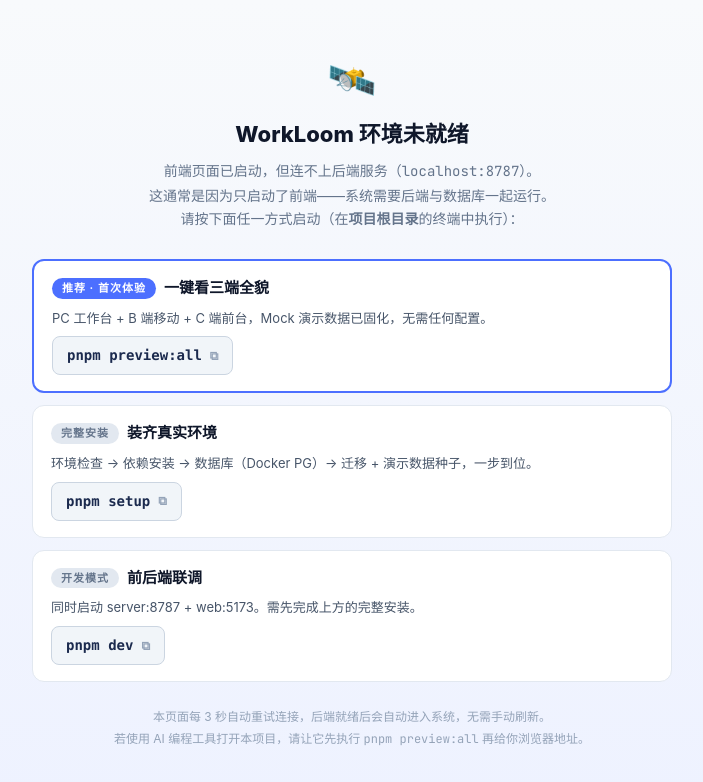
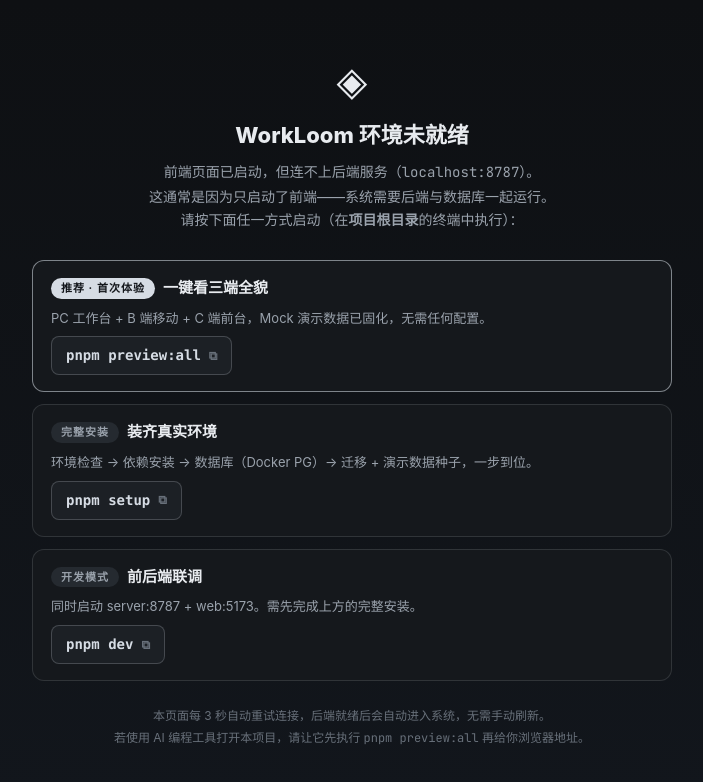
Before and after one commit to geniusdapeng-collab/workroom-eagle, a React (Vite) app in the folder apps/web/: page / in a window 1280 px wide. Shown: the top 782 px of the page, without its empty margins (288-991 px from the left). Built offline with nearby package versions, Linux system fonts and the light colour scheme; no server answers.

Commit message:
feat(theme): 基座同步——深空银辉视觉语言 V2

```diff
--- a/apps/web/src/components/BackendGate.tsx
+++ b/apps/web/src/components/BackendGate.tsx
@@ -37,15 +37,15 @@
       style={{
         display: "inline-flex", alignItems: "center", gap: 8,
         fontFamily: "ui-monospace, SFMono-Regular, Menlo, monospace",
-        fontSize: 14, fontWeight: 600, color: "#1B2A4E",
-        background: copied ? "#D1FAE5" : "#F1F5F9",
-        border: "1px solid #CBD5E1", borderRadius: 8,
+        fontSize: 14, fontWeight: 600, color: "#d6dce4",
+        background: copied ? "rgb(70 177 144 / 0.18)" : "#1c2025",
+        border: "1px solid rgb(214 220 228 / 0.22)", borderRadius: 8,
         padding: "8px 14px", cursor: "pointer",
       }}
       title="点击复制命令"
     >
       {children ?? cmd}
-      <span style={{ fontSize: 12, color: copied ? "#047857" : "#94A3B8" }}>
+      <span style={{ fontSize: 12, color: copied ? "#46b190" : "#68707a" }}>
         {copied ? "✓ 已复制" : "⧉"}
       </span>
     </button>
@@ -55,20 +55,20 @@
 function OptionCard(props: { badge: string; title: string; desc: string; cmd: string; accent?: boolean }) {
   return (
     <div style={{
-      border: props.accent ? "2px solid #4C6FFF" : "1px solid #E2E8F0",
-      borderRadius: 12, padding: "16px 18px", background: "#fff",
+      border: props.accent ? "1.5px solid rgb(214 220 228 / 0.55)" : "1px solid rgb(214 220 228 / 0.14)",
+      borderRadius: 12, padding: "16px 18px", background: "#15181c",
       display: "flex", flexDirection: "column", gap: 8, textAlign: "left",
     }}>
       <div style={{ display: "flex", alignItems: "center", gap: 8 }}>
         <span style={{
           fontSize: 11, fontWeight: 700, letterSpacing: 1,
-          color: props.accent ? "#fff" : "#64748B",
-          background: props.accent ? "#4C6FFF" : "#E2E8F0",
+          color: props.accent ? "#12151a" : "#9aa2ac",
+          background: props.accent ? "#d6dce4" : "#252a30",
           borderRadius: 999, padding: "2px 10px",
         }}>{props.badge}</span>
-        <span style={{ fontSize: 15, fontWeight: 700, color: "#0F172A" }}>{props.title}</span>
+        <span style={{ fontSize: 15, fontWeight: 700, color: "#e8ebef" }}>{props.title}</span>
       </div>
-      <div style={{ fontSize: 13, color: "#475569", lineHeight: 1.6 }}>{props.desc}</div>
+      <div style={{ fontSize: 13, color: "#9aa2ac", lineHeight: 1.6 }}>{props.desc}</div>
       <div><CopyCmd cmd={props.cmd} /></div>
     </div>
   );
@@ -78,17 +78,17 @@
   return (
     <div style={{
       minHeight: "100vh", display: "flex", alignItems: "center", justifyContent: "center",
-      background: "linear-gradient(180deg, #F8FAFC 0%, #EEF2FF 100%)",
+      background: "linear-gradient(180deg, #0e1013 0%, #12161c 100%)",
       fontFamily: "-apple-system, 'PingFang SC', 'Microsoft YaHei', sans-serif",
       padding: 24,
     }}>
       <div style={{ maxWidth: 640, width: "100%" }}>
         <div style={{ textAlign: "center", marginBottom: 28 }}>
-          <div style={{ fontSize: 40, marginBottom: 8 }}>🛰️</div>
-          <h1 style={{ fontSize: 22, fontWeight: 800, color: "#0F172A", margin: "0 0 8px" }}>
+          <div style={{ fontSize: 40, marginBottom: 8 }}>◈</div>
+          <h1 style={{ fontSize: 22, fontWeight: 800, color: "#e8ebef", margin: "0 0 8px" }}>
             WorkLoom 环境未就绪
           </h1>
-          <p style={{ fontSize: 14, color: "#64748B", margin: 0, lineHeight: 1.7 }}>
+          <p style={{ fontSize: 14, color: "#9aa2ac", margin: 0, lineHeight: 1.7 }}>
             前端页面已启动，但连不上后端服务（<code>localhost:8787</code>）。<br />
             这通常是因为只启动了前端——系统需要后端与数据库一起运行。<br />
             请按下面任一方式启动（在<b>项目根目录</b>的终端中执行）：
@@ -118,7 +118,7 @@
         </div>
 
         <p style={{
-          textAlign: "center", fontSize: 12, color: "#94A3B8", marginTop: 24, lineHeight: 1.8,
+          textAlign: "center", fontSize: 12, color: "#68707a", marginTop: 24, lineHeight: 1.8,
         }}>
           本页面每 3 秒自动重试连接，后端就绪后会自动进入系统，无需手动刷新。<br />
           若使用 AI 编程工具打开本项目，请让它先执行 <code>pnpm preview:all</code> 再给你浏览器地址。
@@ -148,7 +148,7 @@
     return (
       <div style={{
         minHeight: "100vh", display: "flex", alignItems: "center", justifyContent: "center",
-        background: "#F8FAFC", color: "#64748B", fontSize: 14,
+        background: "#0e1013", color: "#9aa2ac", fontSize: 14,
         fontFamily: "-apple-system, 'PingFang SC', 'Microsoft YaHei', sans-serif",
       }}>
         正在连接 WorkLoom 服务…
--- a/apps/web/src/components/Floor3D.tsx
+++ b/apps/web/src/components/Floor3D.tsx
@@ -364,7 +364,7 @@
   const camY = Math.max(scene.grid.w, scene.grid.h) * tile * 0.95;
   const controlsRef = useRef<any>(null);
   return (
-    <div style={{ width: "100%", height: 440, borderRadius: 12, overflow: "hidden", background: "#04060d" }}>
+    <div style={{ width: "100%", height: 440, borderRadius: 12, overflow: "hidden", background: "#0b0d10" }}>
       <Canvas
         camera={{ position: [camY * 1.5, camY * 0.5, camY * 1.5], fov: 40 }}
         dpr={[1, 2]}
--- a/apps/web/src/components/Stage3D.tsx
+++ b/apps/web/src/components/Stage3D.tsx
@@ -234,7 +234,7 @@
   const night = useNightTime();
   const controlsRef = useRef<any>(null);
   return (
-    <div style={{ width: "100%", height: "100%", minHeight: 440, borderRadius: 12, overflow: "hidden", background: "#04060d" }}>
+    <div style={{ width: "100%", height: "100%", minHeight: 440, borderRadius: 12, overflow: "hidden", background: "#0b0d10" }}>
       <Canvas camera={{ position: [8.6, 0.9, 11.2], fov: 42 }} dpr={[1, 2]} gl={{ antialias: true, alpha: false }}>
         <SkyDome night={night} />
         <Skyline radius={17} night={night} />
--- a/apps/web/src/pages/p0/P0.tsx
+++ b/apps/web/src/pages/p0/P0.tsx
@@ -72,7 +72,7 @@
 /* ================= 数字CEO全息 CEO ================= */
 function Hologram({ tone, active }: { tone: "gold" | "holo" | "amber" | "red" | "grey"; active: boolean }) {
   const colors = {
-    gold: ["#ffd98a", "#c8a24a"], holo: ["#8ad8ff", "#3a9ec8"],
+    gold: ["#e8edf4", "#a8b2be"], holo: ["#b3c6de", "#7f97b8"],
     amber: ["#ffbe6a", "#c8842a"], red: ["#ff8a8a", "#c84a4a"], grey: ["#9a9aa8", "#5a5a68"],
   }[tone];
   return (
@@ -485,7 +485,7 @@
         <div className="absolute inset-0 z-40 flex items-center justify-center bg-bg950 transition-opacity duration-700"
           style={{ opacity: ceremony >= 4 ? 0 : 1, pointerEvents: ceremony >= 4 ? "none" : "auto" }}>
           <div className="text-center">
-            <div className={`mx-auto mb-4 h-3 w-3 rounded-full bg-gold transition-all duration-700 ${ceremony >= 2 ? "scale-[3] shadow-[0_0_60px_#ffd98a]" : "scale-100"}`} />
+            <div className={`mx-auto mb-4 h-3 w-3 rounded-full bg-gold transition-all duration-700 ${ceremony >= 2 ? "scale-[3] shadow-[0_0_60px_#e8edf4]" : "scale-100"}`} />
             <div className={`text-sm tracking-[.3em] text-gold transition-opacity duration-700 ${ceremony >= 3 ? "opacity-100" : "opacity-0"}`}>
               团队全员就位
             </div>
--- a/apps/web/src/pages/p6/P6.tsx
+++ b/apps/web/src/pages/p6/P6.tsx
@@ -36,7 +36,7 @@
 const RARITY = {
   official: { border: "border-gold/60", tag: "传说 · 官方", cls: "text-gold", icon: "✦" },
   team: { border: "border-[#C0C8E8]/50", tag: "精良 · 团队", cls: "text-[#C0C8E8]", icon: "✧" },
-  industry: { border: "border-[#CD8B5A]/50", tag: "共享 · 行业", cls: "text-[#CD8B5A]", icon: "❖" },
+  industry: { border: "border-[#a8b2be]/50", tag: "共享 · 行业", cls: "text-[#a8b2be]", icon: "❖" },
 } as const;
 
 /** 展示名（官方技能 description 首句为中文名，如「收益管理专家。…」；团队/行业直接用 name） */
--- a/apps/web/src/pages/p7/P7.tsx
+++ b/apps/web/src/pages/p7/P7.tsx
@@ -214,7 +214,7 @@
                   <div className="flex items-center gap-2 text-body font-bold text-ink2">
                     <span className="font-mono">workloom-{p.slug}</span>
                     {p.status === "active" && <span className="rounded border border-go/50 px-1 py-px text-micro text-go">当前</span>}
-                    {p.status === "draft" && <span className="rounded border border-[#CD8B5A]/50 px-1 py-px text-micro text-[#CD8B5A]">草稿 · 不进分发</span>}
+                    {p.status === "draft" && <span className="rounded border border-[#a8b2be]/50 px-1 py-px text-micro text-[#a8b2be]">草稿 · 不进分发</span>}
                     {!p.canActivate && <span className="rounded border border-alert/50 px-1 py-px text-micro text-alert">校验未过</span>}
                   </div>
                   <div className="mt-0.5 text-micro text-ink3">{p.displayName} · v{p.version} · 装配 {p.filledCount}/6</div>
--- a/apps/web/src/styles/tokens.css
+++ b/apps/web/src/styles/tokens.css
@@ -1,48 +1,53 @@
 /**
- * 星盟战舰设计令牌 · 全量版（F1）
+ * 星盟战舰设计令牌 · 深空银辉 V2（F1 换肤）
  * 数值事实源：高保真原型 V4.0 :root 变量 + 星盟战舰设计规范 V1.0 §2（色彩）/§3（字体）/§4（布局）/§7（动效）
- * 逐值对齐，禁止自由发挥（D5）；Tailwind v4 令牌制：只写 @theme，无 tailwind.config.js（总纲 §1）
+ * V2 视觉语言（2026-09 拍板）：深空灰四阶背景 + 亮银视觉元素 = 高级金属质感；
+ * Tailwind v4 令牌制：只写 @theme，无 tailwind.config.js（总纲 §1）
  *
  * F1 验收走查口径：
- *  §2.1 色板：深空四阶 + 星云晕染对 + 工作台金渐变对 + 金高光 + 全息青/深青 + 语义四色（绿/琥珀/红/需介入紫）
- *  §2.2 用色分工：金=行动与奖励、青=信息与证据（禁止混用——本文件注释即走查清单）
+ *  §2.1 色板：深空灰四阶 + 深空晕染对 + 亮银渐变对 + 深银强调 + 钢蓝银信息色 + 语义四色（降饱和）
+ *  §2.2 用色分工：亮银=行动与视觉元素、钢蓝银=信息与证据（禁止混用——本文件注释即走查清单）
  *  §3  字体三级：sans 正文 / mono 编号代码 / orb HUD 数字；字号阶梯 Display→Micro
  *  §4.1 布局：工作台 1180px / 三栏 236px·弹性·264px / 圆角分级 / 间距 8 倍数
  *  §7  动效：drift 90s / pulse 1.6s·2s·0.8s / sheen 2.6s；全部登记 prefers-reduced-motion 降级
+ *  与 3D 场景关系：场景内暖金/青为内容信号色，界面银灰为框架色——银器衬暖光，互不抢戏
  */
 @import "tailwindcss";
 
 @theme {
-  /* ===== §2.1 色板 · 糖果色系（小红书式年轻时尚） ===== */
-  /* 糖果四阶（背景三分层：页面奶莓 → 卡片云白 → 浮层蜜桃雾 → 悬停樱花粉） */
-  --color-bg950: #fff5f7;
-  --color-bg900: #ffffff;
-  --color-bg800: #fff0f4;
-  --color-bg700: #ffe4ec;
-  /* 糖果晕染对（背景晕染与空态插画，不做功能色） */
-  --color-nebula: #ffe0ec;
-  --color-nebula2: #e8e0ff;
-  /* 珊瑚主色（行动/奖励专属）+ 深珊瑚强调 + 主色上文字（§2.2 对比度） */
-  --color-gold: #ff2442;
-  --color-gold2: #ff7a9e;
-  --color-goldhi: #d4002a;
-  --color-ongold: #ffffff;
-  /* 蓝莓信息色（信息/证据专属）+ 天空蓝（链接/次级信息） */
-  --color-holo: #4d96ff;
-  --color-holo2: #6ec6ff;
-  /* 语义四色（全局唯一）：薄荷绿=auto/已完成 蜜桃橙=review/待审 草莓红=block/需介入/失败 葡萄紫=需介入 */
-  --color-go: #22c88a;
-  --color-warn: #ffaa33;
-  --color-alert: #ff4d6d;
-  --color-need: #b678ff;
-  /* 可可文字三级（§2.1/§3） */
-  --color-ink: #33262b;
-  --color-ink2: #8a757d;
-  --color-ink3: #b9a9b0;
+  /* ===== §2.1 色板 · 深空银辉 V2（高级质感：深空灰底 + 亮银视觉元素） =====
+   * 视觉语言：深空灰四阶为背景画布，亮银为行动与视觉元素主色（按钮/标题/导航），
+   * 钢蓝银为信息证据色；语义四色降饱和融入；3D 场景内的暖金/青色为内容信号色，
+   * 与界面银灰形成"银器衬暖光"的对比关系（场景=内容，界面=银）。 */
+  /* 深空灰四阶（背景四分层：页面深空灰 → 卡片岩灰 → 浮层钢灰 → 悬停锡灰） */
+  --color-bg950: #0e1013;
+  --color-bg900: #15181c;
+  --color-bg800: #1c2025;
+  --color-bg700: #252a30;
+  /* 深空晕染对（背景晕染与空态插画，不做功能色） */
+  --color-nebula: #1a1f26;
+  --color-nebula2: #12161c;
+  /* 亮银主色（行动/视觉元素专属）+ 银辉高光 + 深银强调 + 主色上文字（§2.2 对比度） */
+  --color-gold: #d6dce4;
+  --color-gold2: #f0f4f9;
+  --color-goldhi: #a8b2be;
+  --color-ongold: #12151a;
+  /* 钢蓝银信息色（信息/证据专属）+ 浅钢蓝（链接/次级信息） */
+  --color-holo: #8fa9c9;
+  --color-holo2: #b3c6de;
+  /* 语义四色（全局唯一，降饱和融入银灰）：青绿=auto/已完成 赭金=review/待审 绛红=block/需介入/失败 黛紫=需介入 */
+  --color-go: #46b190;
+  --color-warn: #d9a045;
+  --color-alert: #e05a6b;
+  --color-need: #a88bd4;
+  /* 银灰文字三级（§2.1/§3） */
+  --color-ink: #e8ebef;
+  --color-ink2: #9aa2ac;
+  --color-ink3: #68707a;
   /* 卡片与描线 */
-  --color-card: rgb(255 255 255 / 0.88);
-  --color-line: rgb(255 36 66 / 0.14);
-  --color-gline: rgb(255 36 66 / 0.32);
+  --color-card: rgb(21 24 28 / 0.82);
+  --color-line: rgb(214 220 228 / 0.12);
+  --color-gline: rgb(214 220 228 / 0.30);
 
 
   /* ===== §3 字体三级 ===== */
@@ -110,7 +115,7 @@
     @apply bg-bg950 text-ink font-sans antialiased;
   }
   ::selection {
-    background: rgb(255 36 66 / 0.22);
+    background: rgb(214 220 228 / 0.24);
   }
   /* 编号/代码不换行（§3 mono 规则） */
   code, .font-mono {
@@ -127,11 +132,11 @@
 }
 
 @layer utilities {
-  /* 工作台金渐变（行动/奖励专属；sheen 流光层配合 .gold-btn 使用） */
+  /* 亮银渐变（行动/视觉元素专属；sheen 流光层配合 .gold-btn 使用） */
   .gold-grad {
     background: linear-gradient(135deg, var(--color-gold), var(--color-gold2));
   }
-  /* 全息青细描边（信息/证据专属） */
+  /* 银灰细描边（信息/证据专属） */
   .holo-line {
     border-color: var(--color-line);
   }
```
Also changed, not shown: apps/web/src/pages/p0/Floor.tsx (+4 -4 lines), apps/web/src/shell/Bridge.tsx (+14 -14 lines).
